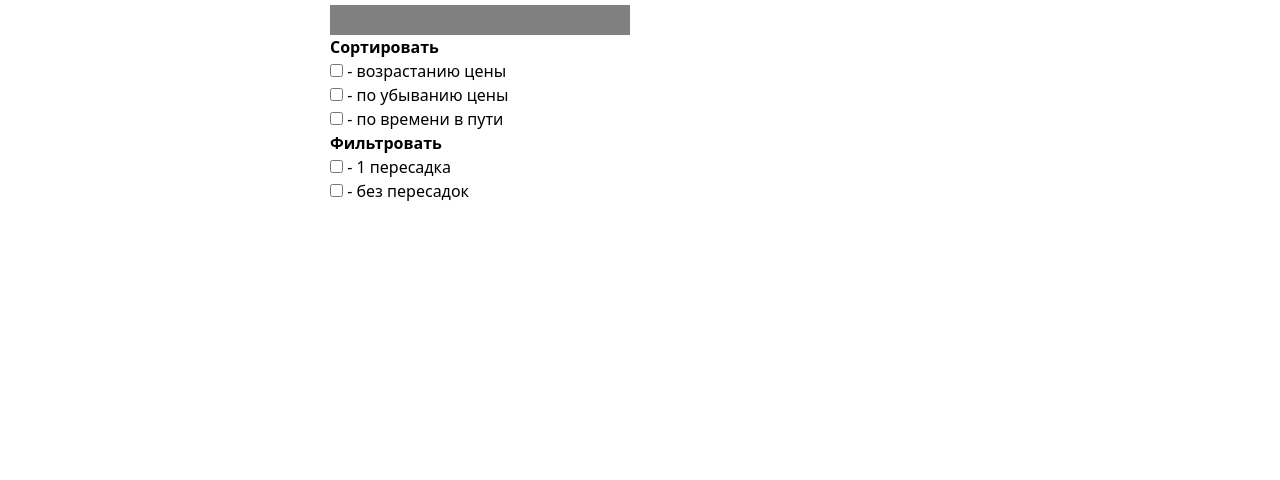
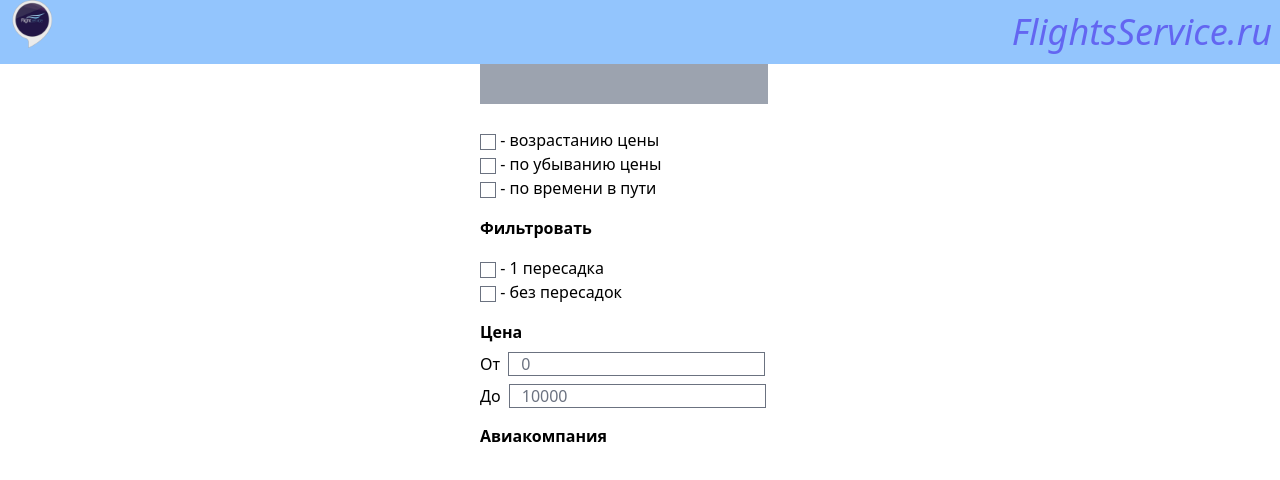
Before and after one commit to AlexandrSyvorotkin/Fly-test, a React (Create React App) app: page / in a window 1280 px wide. Shown: the top 480 px of the page. Built offline with nearby package versions, Linux system fonts and the light colour scheme; no server answers.

Commit message:
added tailwind form plugin

```diff
--- a/package.json
+++ b/package.json
@@ -4,6 +4,7 @@
   "private": true,
   "dependencies": {
     "@craco/craco": "^6.4.0",
+    "@tailwindcss/forms": "^0.3.4",
     "@testing-library/jest-dom": "^5.15.0",
     "@testing-library/react": "^11.2.7",
     "@testing-library/user-event": "^12.8.3",
--- a/src/App.js
+++ b/src/App.js
@@ -3,7 +3,7 @@ import axios from "axios";
 import './index.css'
 import ListOfFlights from "./components/ListOfFlights";
 import FlightLogo from '../src/assets/img/flightsLogo.png'
-import RightBlock from "./components/RightBlock/RightBlock";
+import RightBlock from "./components/RightBlock";
 
 function App() {
 
@@ -23,18 +23,18 @@ function App() {
     }, [])
 
     return (
-        <div className='w-1/2 m-0 m-auto'>
-            {/*<div className='bg-blue-300 flex justify-between items-center mr-6'>*/}
-            {/*    <div className='w-16 h-16 pl-2 pr-2'>*/}
-            {/*        <img className='bg-cover' src={FlightLogo} alt="flightLogo"/>*/}
-            {/*    </div>*/}
-            {/*    <h1 className='text-4xl text-center p-2 italic text-indigo-500'>FlightsService.ru</h1>*/}
-            {/*</div>*/}
-            <div className=' flex justify-between'>
+        <>
+            <div className='bg-blue-300 flex justify-between items-center'>
+                <div className='w-16 h-16 pl-2 pr-2'>
+                    <img className='bg-cover' src={FlightLogo} alt="flightLogo"/>
+                </div>
+                <h1 className='text-4xl text-center p-2 italic text-indigo-500'>FlightsService.ru</h1>
+            </div>
+            <div className='flex justify-center'>
                 <RightBlock/>
                 {isLoaded && <ListOfFlights amountsOfFlights={amountOfFlights}/>}
             </div>
-        </div>
+        </>
     );
 }
 
--- a/src/components/ListOfFlights.jsx
+++ b/src/components/ListOfFlights.jsx
@@ -21,8 +21,7 @@ const ListOfFlights = ({amountsOfFlights}) => {
     // console.log(arrivalCities)
     // console.log(data[0].flightToken)
     return (
-        <div className='mt-3'>
-
+        <div>
             {carriers.map((it, i) => {
                 const { departureCity,
                         arrivalCity,
--- /dev/null
+++ b/src/components/RightBlock.jsx
@@ -0,0 +1,41 @@
+import React from 'react';
+
+const RightBlock = () => {
+    return (
+        <div className='w-80'>
+            <div>
+                <div className='w-72 h-10 bg-gray-400 mb-6'>
+                </div>
+
+                <ul className='p-0 list-none mt-4'>
+                    <li><input type='checkbox'/> - возрастанию цены</li>
+                    <li><input type='checkbox'/> - по убыванию цены</li>
+                    <li><input type='checkbox'/> - по времени в пути</li>
+                </ul>
+            </div>
+            <div className='p-0 list-none mt-4'>
+                <span><b>Фильтровать</b></span>
+                <li className='mt-4'><input type='checkbox'/> - 1 пересадка</li>
+                <li><input type='checkbox'/> - без пересадок</li>
+            </div>
+            <div className='mt-4'>
+                <span><b>Цена</b></span>
+                <form className='mt-2 flex flex-col'>
+                    <div>
+                        <span className='mr-2'>От</span>
+                        <input type='number' placeholder='0' className='w-30 h-6'/>
+                    </div>
+                    <div className='mt-2'>
+                        <span className='mr-2'>До</span>
+                        <input type="number" placeholder='10000' className='w-30 h-6'/>
+                    </div>
+                </form>
+            </div>
+            <div className='mt-4'>
+                <span><b>Авиакомпания</b></span>
+            </div>
+        </div>
+    );
+};
+
+export default RightBlock;
--- a/src/components/RightBlock/RightBlock.jsx
+++ /dev/null
@@ -1,34 +0,0 @@
-import React from 'react';
-import classes from "./RightBlock.module.css";
-
-const RightBlock = () => {
-    return (
-        <div className={classes.rightBlock}>
-
-            <div className='sort'>
-                <div className={classes.grey}>
-
-                </div>
-                <span><b>Сортировать</b></span>
-                <ul className={classes.sortBy}>
-                    <li><input type='checkbox'/> - возрастанию цены</li>
-                    <li><input type='checkbox'/> - по убыванию цены</li>
-                    <li><input type='checkbox'/> - по времени в пути</li>
-                </ul>
-            </div>
-            <div className={classes.filter}>
-                <span><b>Фильтровать</b></span>
-                <li><input type='checkbox'/> - 1 пересадка</li>
-                <li><input type='checkbox'/> - без пересадок</li>
-            </div>
-            <div className='price'>
-
-            </div>
-            <div className='airline'>
-
-            </div>
-        </div>
-    );
-};
-
-export default RightBlock;
--- a/src/components/RightBlock/RightBlock.module.css
+++ /dev/null
@@ -1,16 +0,0 @@
-.rightBlock {
-    width: 300px;
-    padding-left: 10px;
-}
-
-.sortBy, .filter {
-    list-style: none;
-    padding: 0;
-}
-
-.grey {
-    width: 300px;
-    height: 30px;
-    background-color: gray;
-    margin-top: 5px;
-}
--- a/tailwind.config.js
+++ b/tailwind.config.js
@@ -7,5 +7,7 @@ module.exports = {
   variants: {
     extend: {},
   },
-  plugins: [],
+  plugins: [
+    require('@tailwindcss/forms')
+  ],
 }
```
Also changed, not shown: 1 other file (tests, documents, lock files or other folders).
